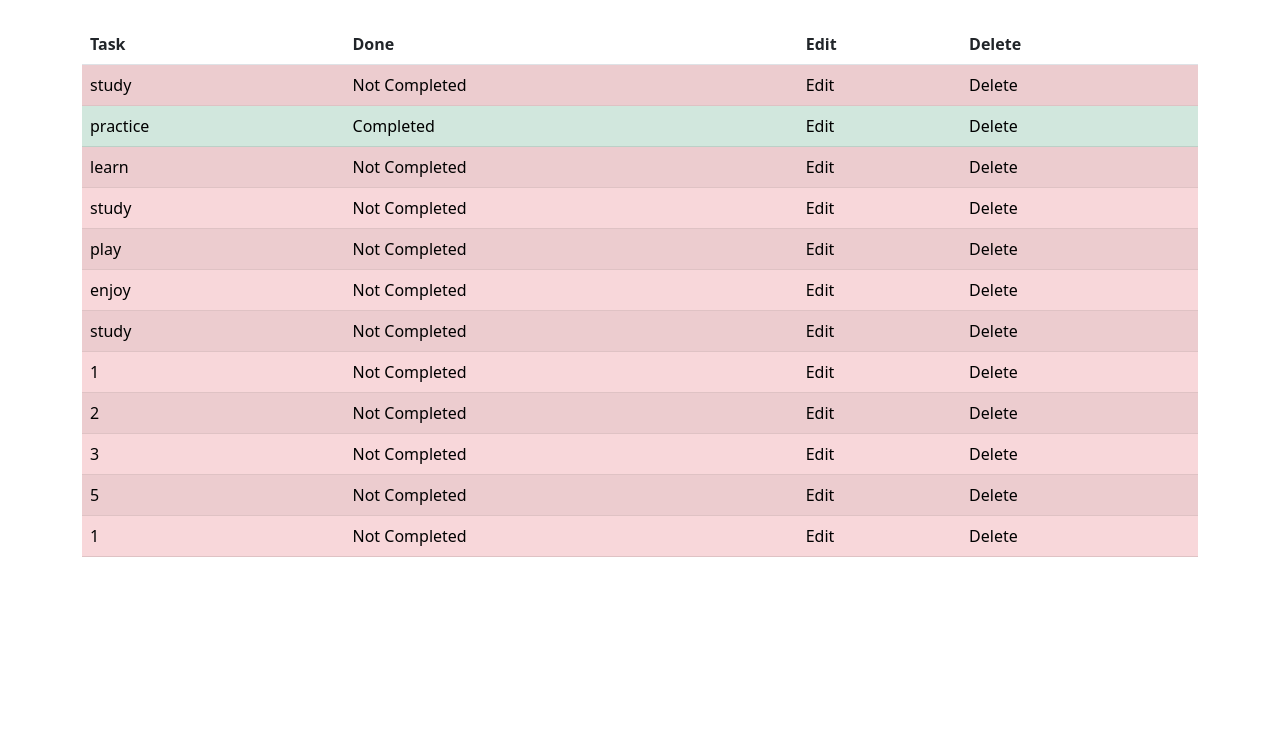
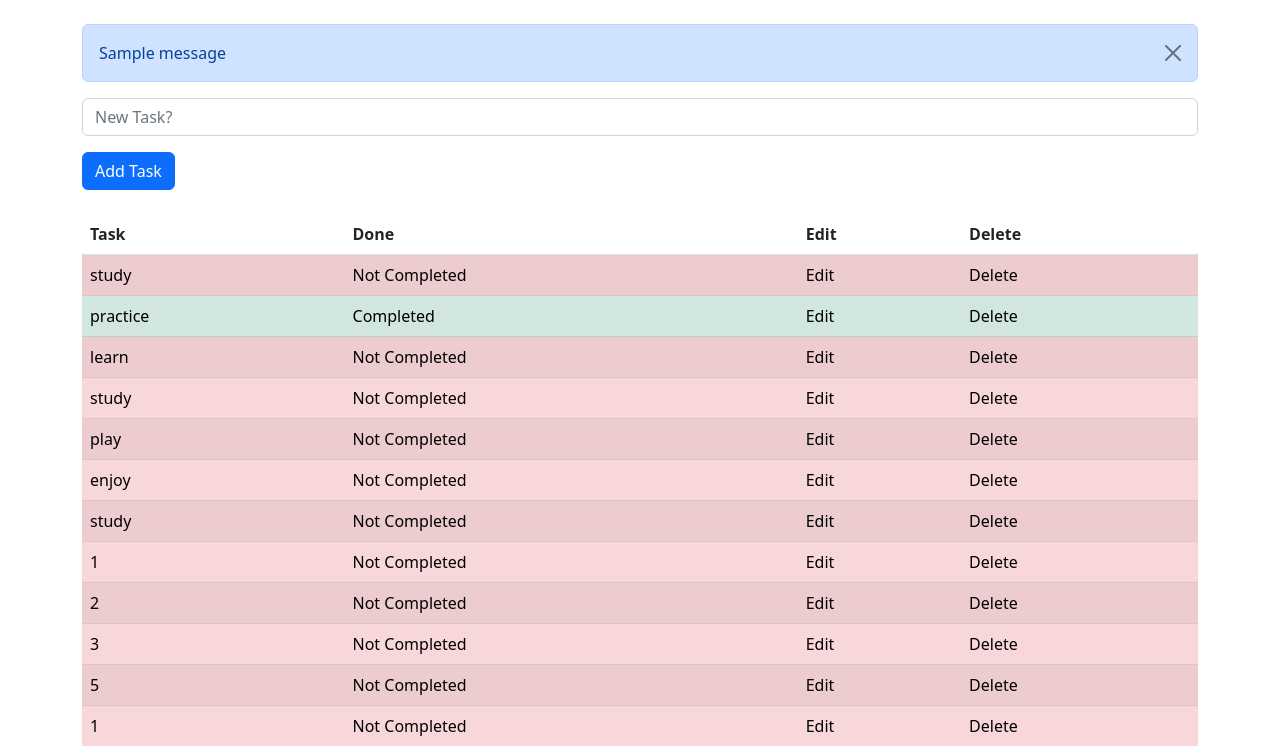
Before and after one commit to GabrielSiket/get-more-done, a Django app: page /todolist/ in a window 1280 px wide. Shown: the part 103-849 px from the top of the page. Before the commit the page ends 660 px from the top, so only its background shows below. Run offline with Django 3.2, Linux system fonts and the light colour scheme; data comes from the database, SQL or seed files in the repository; both versions use the stored data as it was after the commit; one stand-in notice (Sample message) is shown.

Commit message:
add forms and alert message for new tasks

```diff
--- a/get_more_done/templates/todolist.html
+++ b/get_more_done/templates/todolist.html
@@ -6,6 +6,24 @@
 
 {% block content  %}
     <div class="container">
+      <br>
+      {% if messages %}
+        {% for message in messages %}
+          <div class="alert alert-primary alert-dismissible fade show" role="alert">
+            {{ message }}
+            <button type="button" class="btn-close" data-bs-dismiss="alert" aria-label="Close"></button>
+          </div>
+        {% endfor %}
+      {% endif %}
+
+      <form method="POST">
+        {% csrf_token %}
+        <div class="mb-3">
+          <input type="text" class="form-control" name="task" placeholder="New Task?">
+        </div>
+
+        <button type="submit" class="btn btn-primary">Add Task</button>
+      </form>
       <br>
           <table class="table table-striped table-hover">
               <thead>
@@ -17,6 +35,7 @@
                     </tr>
               </thead>
               <tbody>
+              {% if all_tasks %}
                 {% for obj in all_tasks %}
                       {% if obj.done %}
                           <tr class="table-success">
@@ -34,6 +53,7 @@
                       </tr>
                       {% endif %}
                 {% endfor %}
+              {% endif %}
               </tbody>
           </table>
     </div>
--- a/get_more_done/views.py
+++ b/get_more_done/views.py
@@ -1,11 +1,20 @@
-from django.shortcuts import render
+from django.shortcuts import render, redirect
 from django.http import HttpResponse
 from get_more_done.models import TaskList
+from get_more_done.forms import TaskForm
+from django.contrib import messages
 
 def todolist(request):
-    all_tasks = TaskList.objects.all
+    if request.method == "POST":
+        form = TaskForm(request.POST or None)
+        if form.is_valid():
+            form.save()
+        messages.success(request, ("New Task Added!"))
+        return redirect('todolist')
+    else:
+        all_tasks = TaskList.objects.all
 
-    return render(request, 'todolist.html', {'all_tasks': all_tasks})
+        return render(request, 'todolist.html', {'all_tasks': all_tasks})
 
 def contact(request):
     context = {
```
Also changed, not shown: get_more_done/forms.py (added, +7 -0 lines), db.sqlite3. Lines whose indentation alone changed are shown as unchanged.
